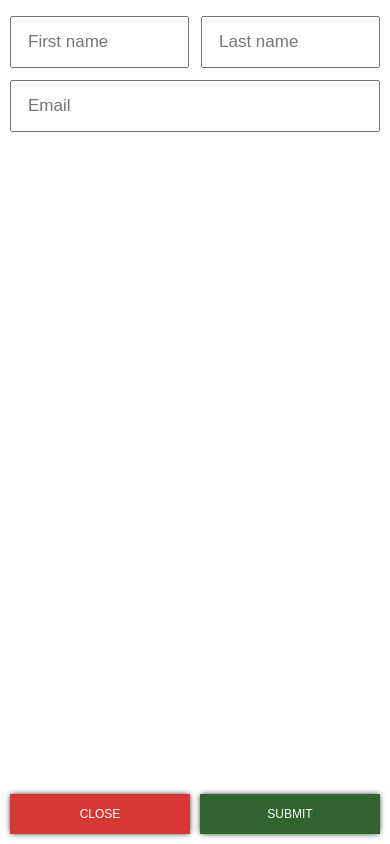
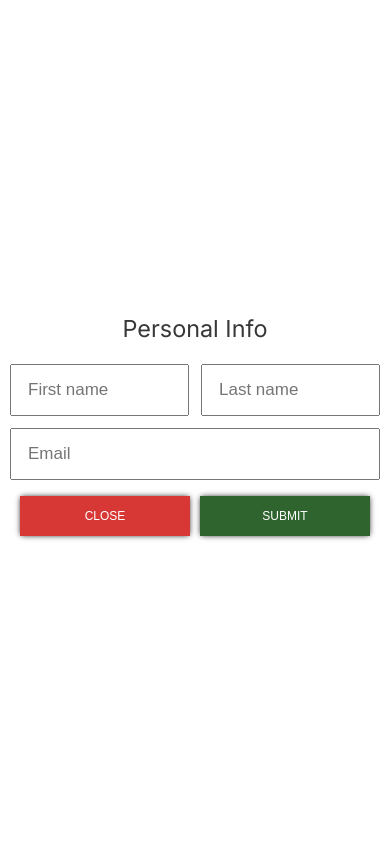
Before and after one commit to alyhxn/body-interactive-map, a plain HTML site: page index.html in a window 390 px wide. Both pictures are taken after a click on the button "NEXT". Drawn offline with nearby package versions, Linux system fonts and the light colour scheme.

Commit message:
Mobile UI adjustments

```diff
--- a/index.html
+++ b/index.html
@@ -34,6 +34,7 @@
   <main>
     <section class="history">
       <form>
+        <h3 class="title">Personal Info</h3>
         <div>
           <input placeholder="First name" required id="firstname" name="firstname" type="text">
           <input placeholder="Last name" id="lastname" name="lastname" type="text">
@@ -46,8 +47,8 @@
       </form>
 
     </section>
-    <section>
-      <textarea id="desc" placeholder="Enter any further information here" type="text"></textarea>
+    <section class="info">
+      <textarea id="desc" required placeholder="Enter any further information here" type="text"></textarea>
       <button id="show_cards">
         Next
       </button>
--- a/script.js
+++ b/script.js
@@ -112,6 +112,10 @@ function onsubmit (e) {
     form.reportValidity()
     return
   }
+  if(!input.checkValidity()){
+    input.reportValidity()
+    return
+  }
 
   report.querySelector('#report-name').innerText = firstname + ' ' + lastname;
   report.querySelector('#report-email').innerText = email;
--- a/style.css
+++ b/style.css
@@ -51,6 +51,7 @@ section{
   height: 100%;
   width: 100%;
   padding: 10px;
+  position: relative;
   border: 1px solid rgb(163, 163, 163);
 }
 textarea{
@@ -82,7 +83,6 @@ button:hover{
   background-color: #F3F3F3;
   display: block;
   padding: 0;
-  position: relative;
   border-left: 1px solid #3E75FF;
 }
 .history .fixed{
@@ -114,11 +114,13 @@ button:hover{
   margin: 6px 0;
   width: 100%;
 }
+.history .title{
+  display: none;
+}
 .slider{
   background-color: #F3F3F3;
   height: 70vh;
   gap: 10px;
-  position: relative;
   padding: 15px 0;
 }
 .slider h4.left{
@@ -205,22 +207,35 @@ rect.on, path.on, polygon.on{
     height: 100vh;
     z-index: 1;
     align-items: flex-start;
-    justify-content: flex-start;
+    justify-content: center;
     background-color: white;
     top: 0;
     left: 0;
     border: none;
   }
+  .history .fixed{
+    position: static;
+  }
+  .history .title{
+    display: block;
+    text-align: center;
+    margin: 15px;
+  }
   textarea{
-    padding: 0;
+    padding: 0 0 70px 0;
   }
   button{
     font-size: 12px;
   }
+  .info{
+    padding: 2px 0 10px 10px;
+  }
   #show_cards{
     display: block;
-    color: #3566CF;
-    box-shadow: none;
+    background-color: #3566CF;
+    color: white;
+    margin: -60px 10px 0 0;
+    width: 97%;
   }
   #close{
     display: block;
```
